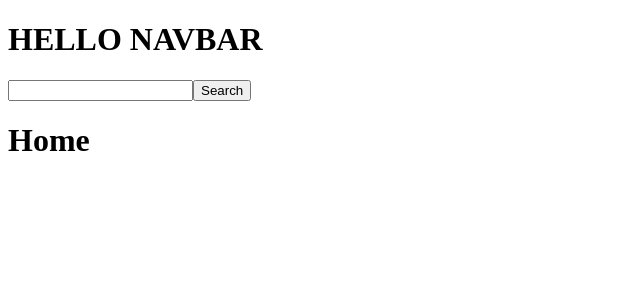
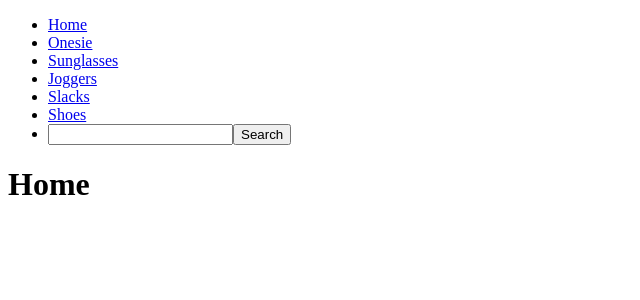
Before and after one commit to Fit-Cart-Team/FitCart, a React app: page / in a window 1280 px wide. Shown: the top 300 px of the page, without its empty margins (0-640 px from the left). Built offline with nearby package versions, Linux system fonts and the light colour scheme; the HTML template or start-up script is replaced by a standard one.

Commit message:
Add additional styling to navbar

```diff
--- a/client/src/components/NavBar.jsx
+++ b/client/src/components/NavBar.jsx
@@ -2,11 +2,40 @@ import React from 'react';
 
 const NavBar = () => {
   return (
-    <div className="nav-bar">
-      <h1>HELLO NAVBAR</h1>
-      <input type="text"></input>
-      <button>Search</button>
-    </div>
+    // <div className="nav-bar">
+    // <img
+    //   src="https://cdn.iconscout.com/icon/premium/png-256-thumb/shopping-bags-8-859849.png"
+    //   className="logo"
+    // ></img>
+    // </div>
+    <ul>
+      <li>
+        <a href="/" className="active">
+          Home
+        </a>
+      </li>
+      <li>
+        <a href="/1">Onesie</a>
+      </li>
+      <li>
+        <a href="/2">Sunglasses</a>
+      </li>
+      <li>
+        <a href="/3">Joggers</a>
+      </li>
+      <li>
+        <a href="/4">Slacks</a>
+      </li>
+      <li>
+        <a href="/5">Shoes</a>
+      </li>
+      <li className="float">
+        <div className="search-bar">
+          <input type="text"></input>
+          <button>Search</button>
+        </div>
+      </li>
+    </ul>
   );
 };
 
```
Also changed, not shown: 1 other file (tests, documents, lock files or other folders).
